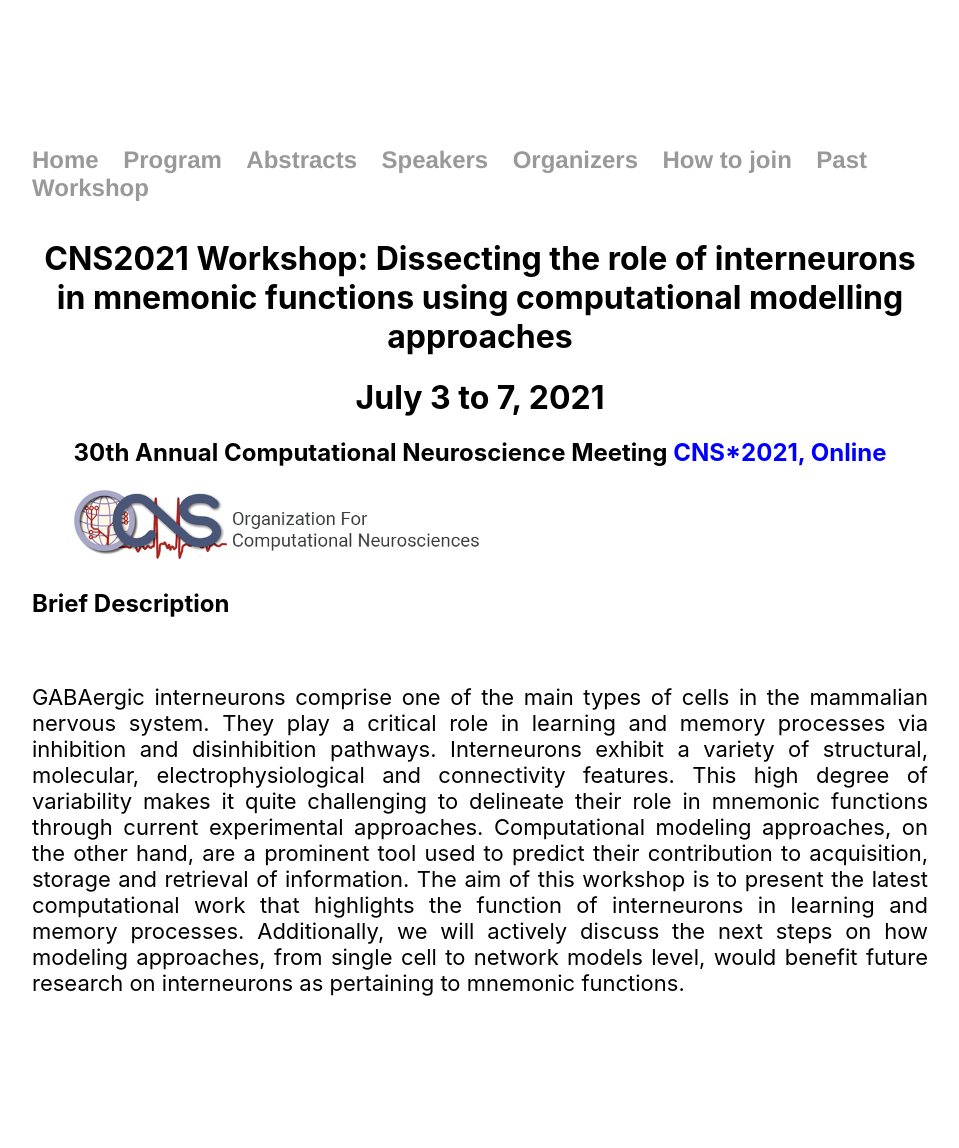
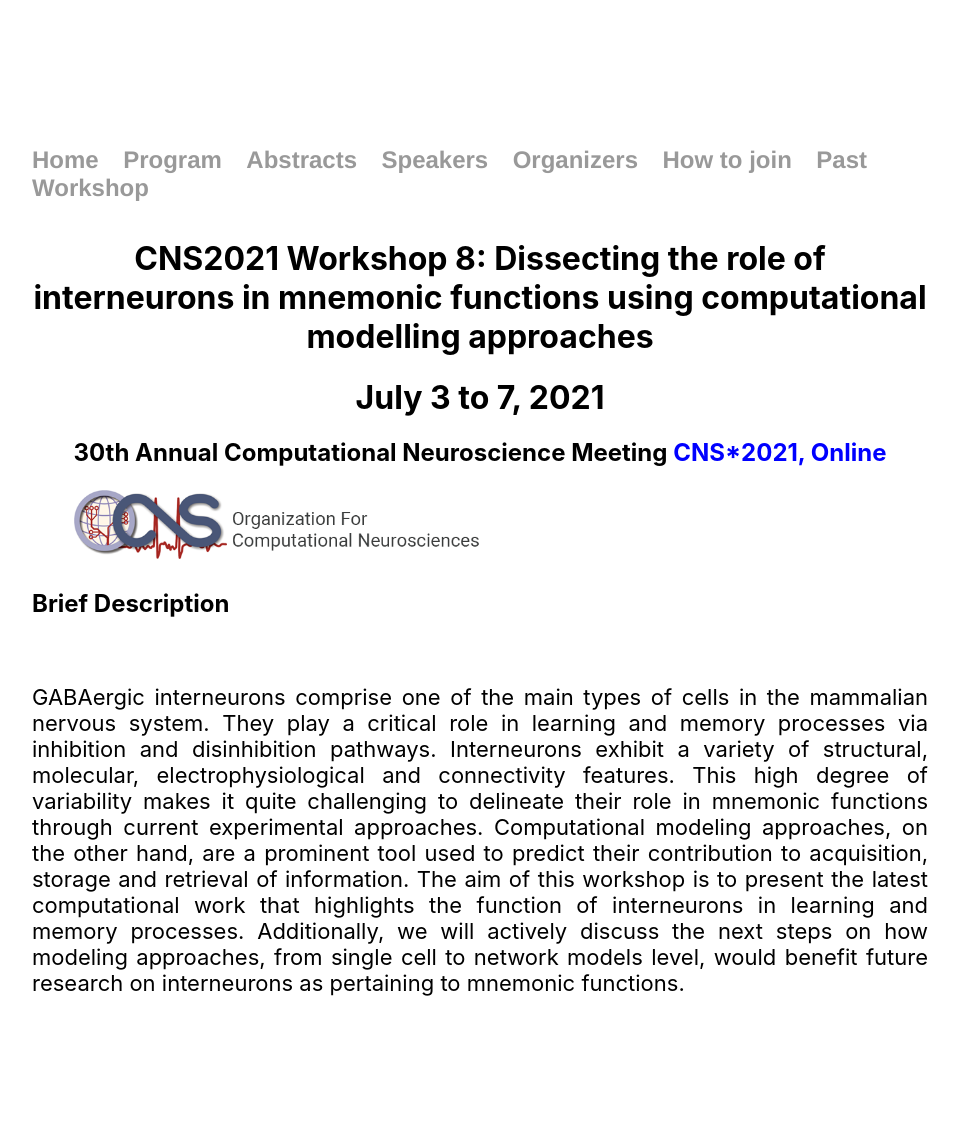
Before and after one commit to spirosChv/ocns2021interneurons, a Jekyll site: the page built from index.html, in a window 1280 px wide. Shown: the whole page, without its empty margins (160-1119 px from the left). Built offline with Jekyll 4.4.1, drawn with Linux system fonts in a browser that asks for light colours.

Commit message:
Update index.html

```diff
--- a/index.html
+++ b/index.html
@@ -4,7 +4,7 @@
 ---
 <div class="blurb" style="theme: jekyll-theme-midnight">
 
-	<h1><center>CNS2021 Workshop: Dissecting the role of interneurons in mnemonic functions using computational modelling approaches</center></h1>
+	<h1><center>CNS2021 Workshop 8: Dissecting the role of interneurons in mnemonic functions using computational modelling approaches</center></h1>
 	<h1><center>July 3 to 7, 2021</center></h1>
 
 	<h2><center>30th Annual Computational Neuroscience Meeting
```
